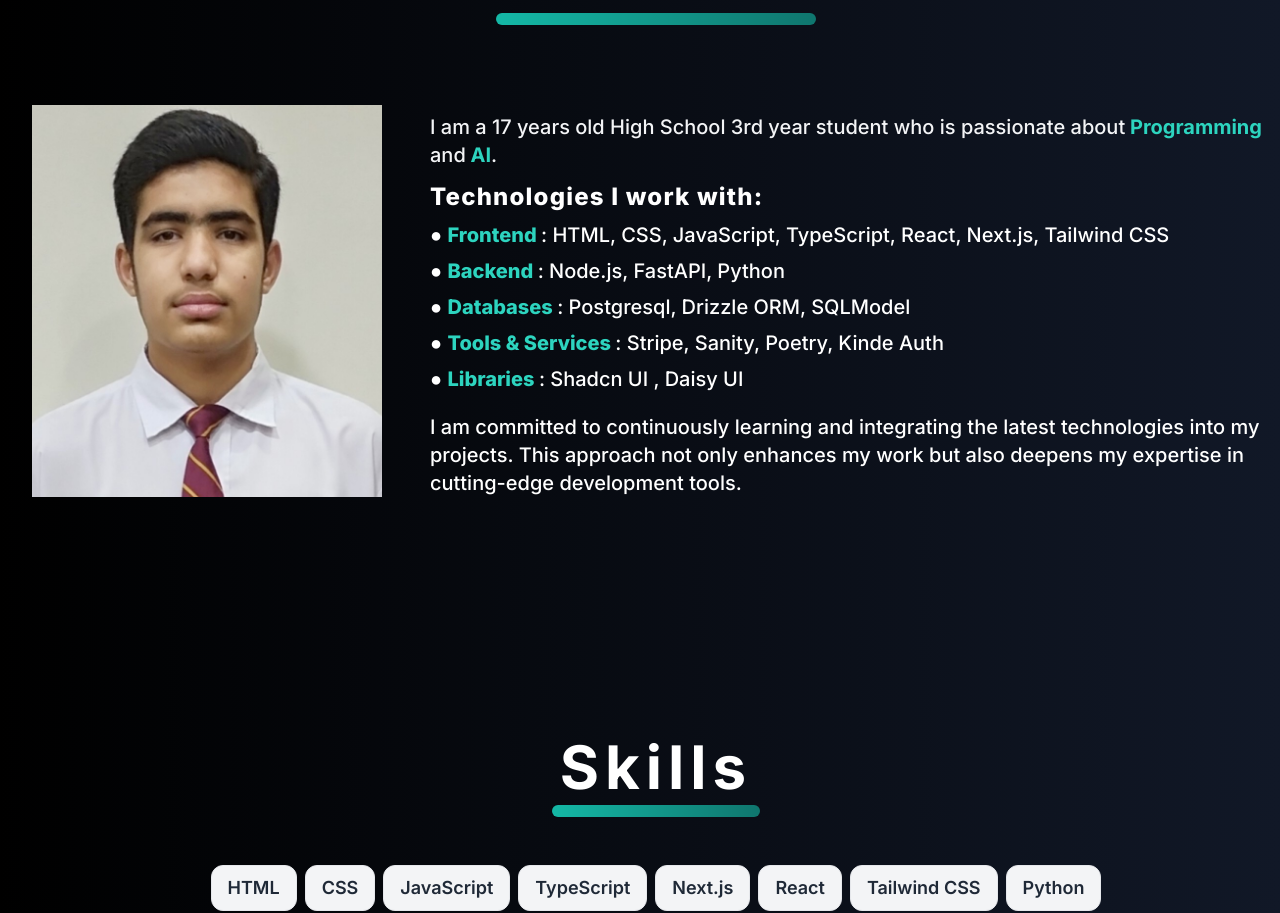
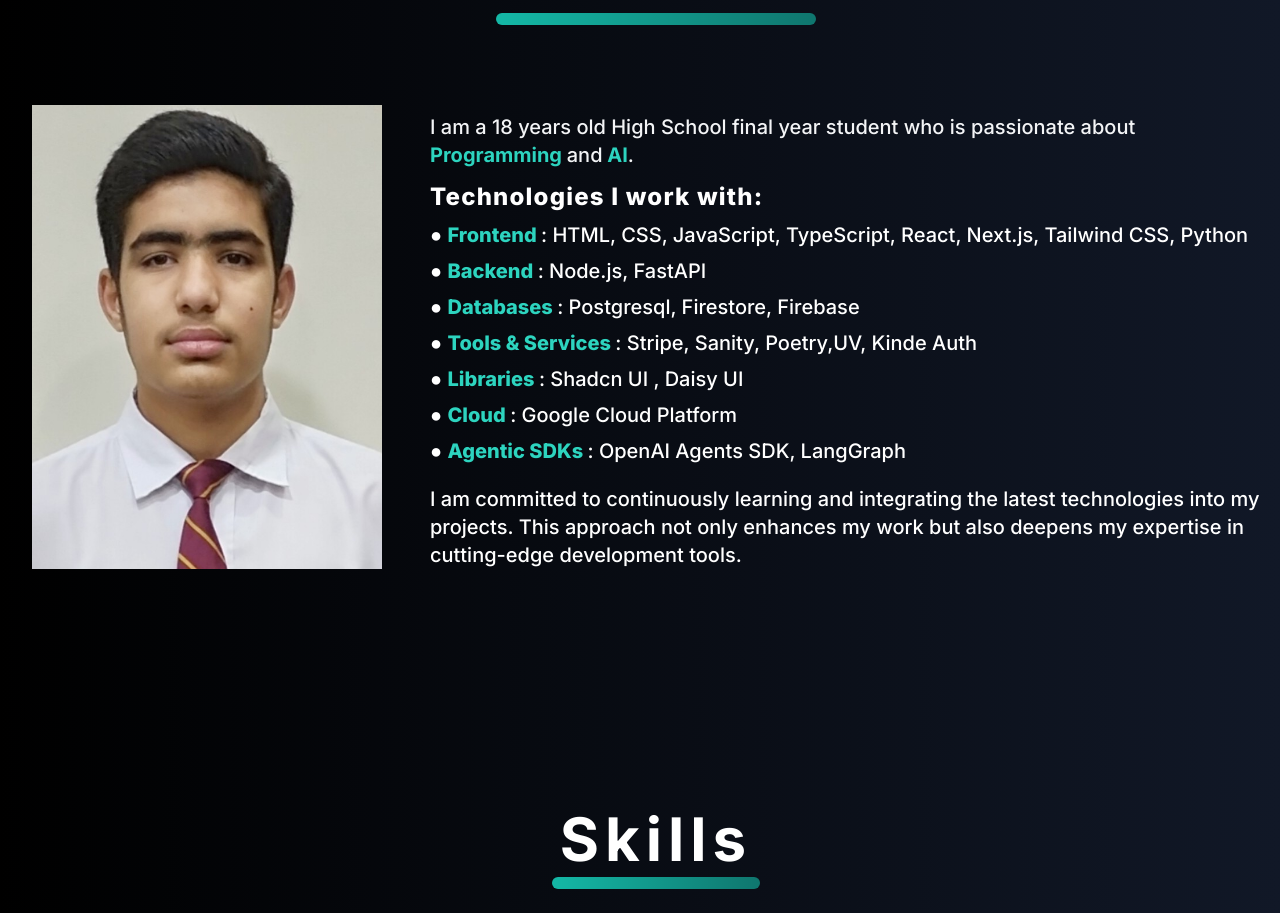
Before and after one commit to syedshahmirsultan/Headstarter-Project1, a Next.js app: page / in a window 1280 px wide. Shown: the part 815-1728 px from the top of the page. Built offline with nearby package versions, Linux system fonts and the light colour scheme.

Commit message:
Update About.tsx

```diff
--- a/app/Components/About.tsx
+++ b/app/Components/About.tsx
@@ -56,7 +56,7 @@ const About = () => {
                         variants={fadeInVariants}
                         className="text-lg md:text-xl pr-2 md:pr-4 font-medium text-gray-100"
                     >
-                        I am a 17 years old High School 3rd year student who is passionate about
+                        I am a 18 years old High School final year student who is passionate about
                         <motion.span className="text-teal-400 font-bold"> Programming </motion.span>
                          and
                         <motion.span className="font-bold text-teal-400"> AI</motion.span>.
@@ -72,7 +72,7 @@ const About = () => {
                         variants={fadeInVariants}
                         className="mt-1 text-lg md:text-xl text-white font-medium"
                     >
-                        ● <motion.span className="text-teal-400 font-extrabold">Frontend </motion.span>: HTML, CSS, JavaScript, TypeScript, React, Next.js, Tailwind CSS
+                        ● <motion.span className="text-teal-400 font-extrabold">Frontend </motion.span>: HTML, CSS, JavaScript, TypeScript, React, Next.js, Tailwind CSS, Python
                     </motion.p>
                     <motion.p
                         initial="hidden"
@@ -81,7 +81,7 @@ const About = () => {
                         variants={fadeInVariants}
                         className="mt-1 text-lg md:text-xl text-white font-medium"
                     >
-                        ● <motion.span className="text-teal-400 font-extrabold">Backend </motion.span>: Node.js, FastAPI, Python
+                        ● <motion.span className="text-teal-400 font-extrabold">Backend </motion.span>: Node.js, FastAPI
                     </motion.p>
                     <motion.p
                         initial="hidden"
@@ -90,7 +90,7 @@ const About = () => {
                         variants={fadeInVariants}
                         className="mt-1 text-lg md:text-xl text-white font-medium"
                     >
-                        ● <motion.span className="text-teal-400 font-extrabold">Databases </motion.span>: Postgresql, Drizzle ORM, SQLModel
+                        ● <motion.span className="text-teal-400 font-extrabold">Databases </motion.span>: Postgresql, Firestore, Firebase
                     </motion.p>
                     <motion.p
                         initial="hidden"
@@ -99,7 +99,7 @@ const About = () => {
                         variants={fadeInVariants}
                         className="mt-1 text-lg md:text-xl text-white font-medium"
                     >
-                        ● <motion.span className="text-teal-400 font-extrabold">Tools & Services </motion.span>: Stripe, Sanity, Poetry, Kinde Auth
+                        ● <motion.span className="text-teal-400 font-extrabold">Tools & Services </motion.span>: Stripe, Sanity, Poetry,UV, Kinde Auth
                     </motion.p>
                     <motion.p
                         initial="hidden"
@@ -109,6 +109,24 @@ const About = () => {
                         className="mt-1 text-lg md:text-xl text-white font-medium"
                     >
                         ● <motion.span className="text-teal-400 font-extrabold">Libraries </motion.span>: Shadcn UI , Daisy UI
+                    </motion.p>
+                   <motion.p
+                        initial="hidden"
+                        whileInView="visible"
+                        viewport={{ once: true }}
+                        variants={fadeInVariants}
+                        className="mt-1 text-lg md:text-xl text-white font-medium"
+                    >
+                        ● <motion.span className="text-teal-400 font-extrabold">Cloud </motion.span>: Google Cloud Platform
+                    </motion.p>
+                  <motion.p
+                        initial="hidden"
+                        whileInView="visible"
+                        viewport={{ once: true }}
+                        variants={fadeInVariants}
+                        className="mt-1 text-lg md:text-xl text-white font-medium"
+                    >
+                        ● <motion.span className="text-teal-400 font-extrabold">Agentic SDKs </motion.span>: OpenAI Agents SDK, LangGraph
                     </motion.p>
                     <motion.p
                         initial="hidden"
```
